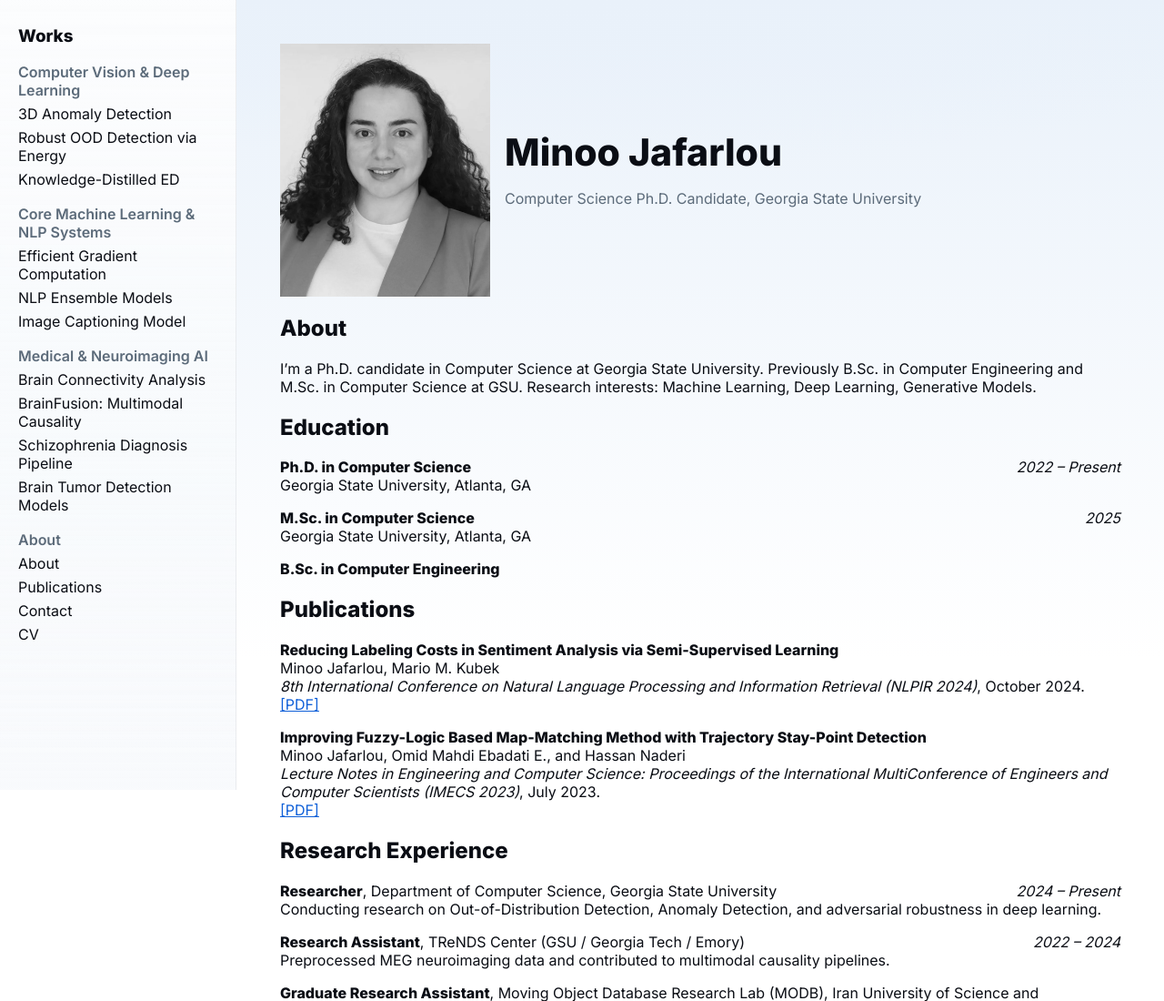
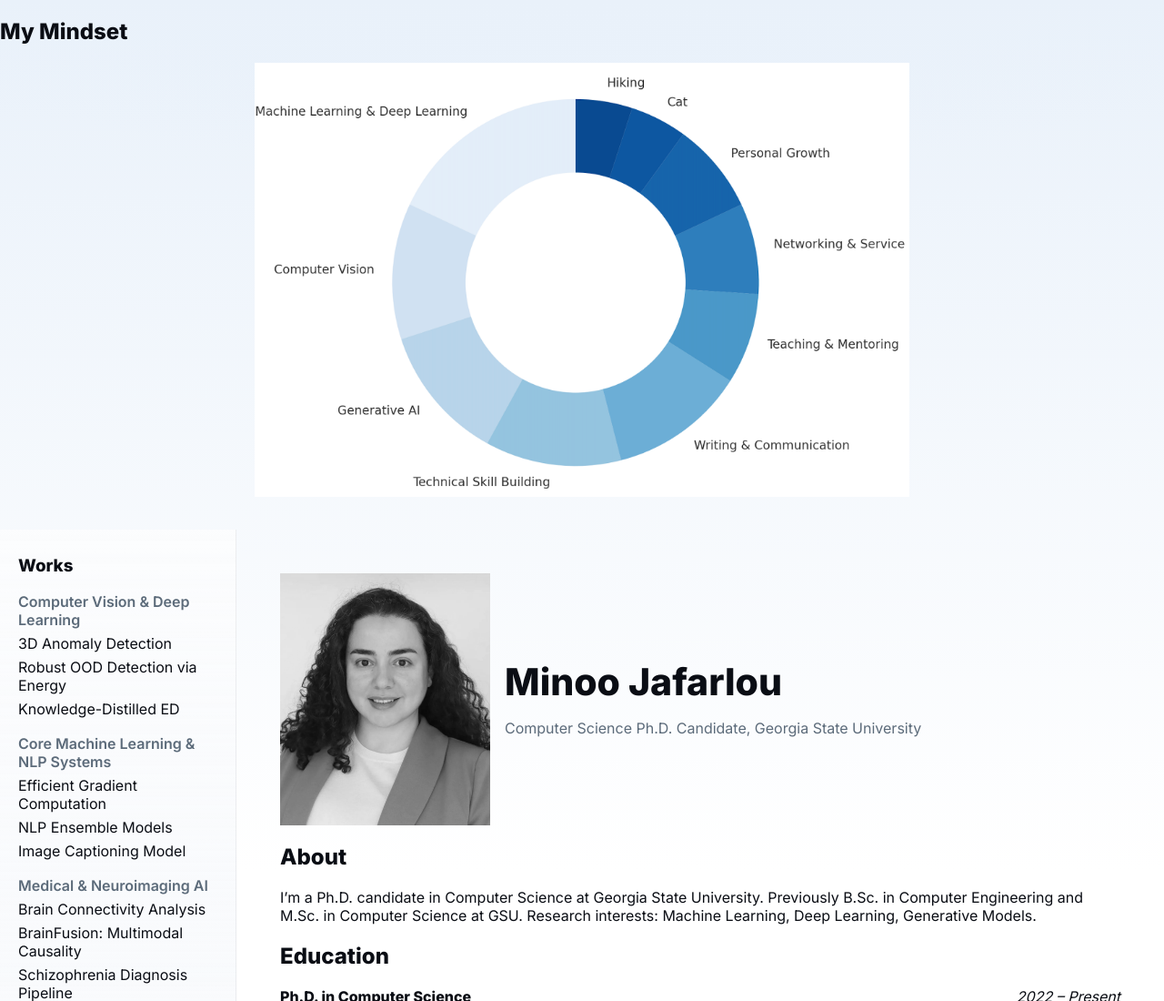
Before and after one commit to minoojl/minoojafarlou.github.io, a plain HTML site: page About_Me.html in a window 1280 px wide. Shown: the top 1100 px of the page at 91% size. Drawn offline with Linux system fonts and the light colour scheme.

Commit message:
Update About_Me.html

```diff
--- a/About_Me.html
+++ b/About_Me.html
@@ -28,6 +28,17 @@
     color:var(--muted);
   }
 </style>
+
+  <section id="My_Mindset" class="section">
+  <h2>My Mindset</h2>
+  <figure style="text-align:center;margin:16px 0 32px;">
+    <img src="img2.png" alt="My Mindset" style="max-width:720px;width:100%;height:auto;">
+    <figcaption style="color:var(--muted);margin-top:8px;font-size:.95rem;">
+
+    </figcaption>
+  </figure>
+</section>
+
 
 </head>
 <body>
```
